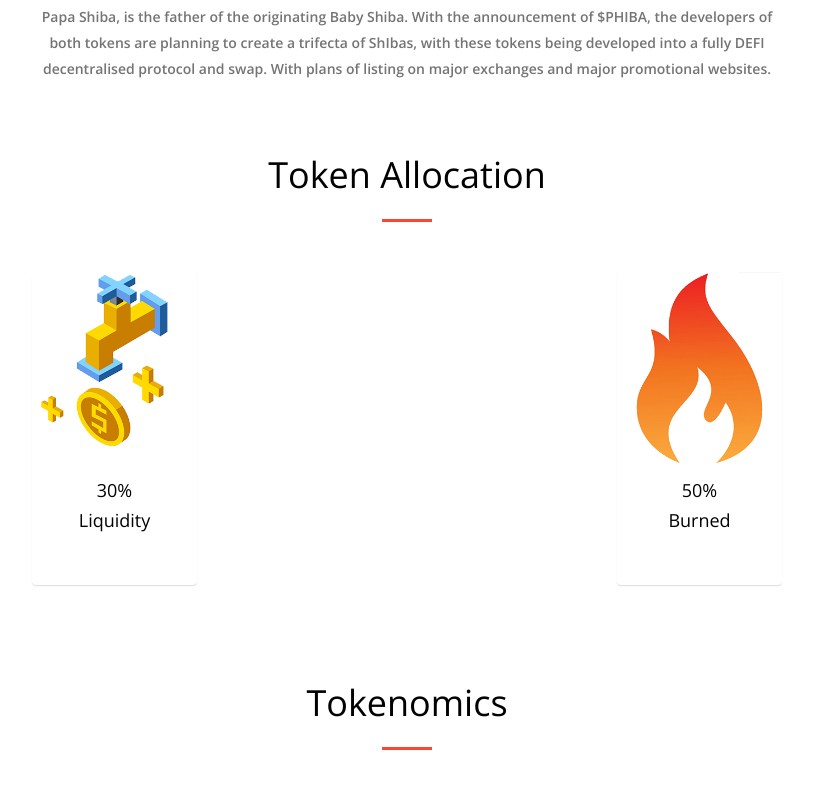
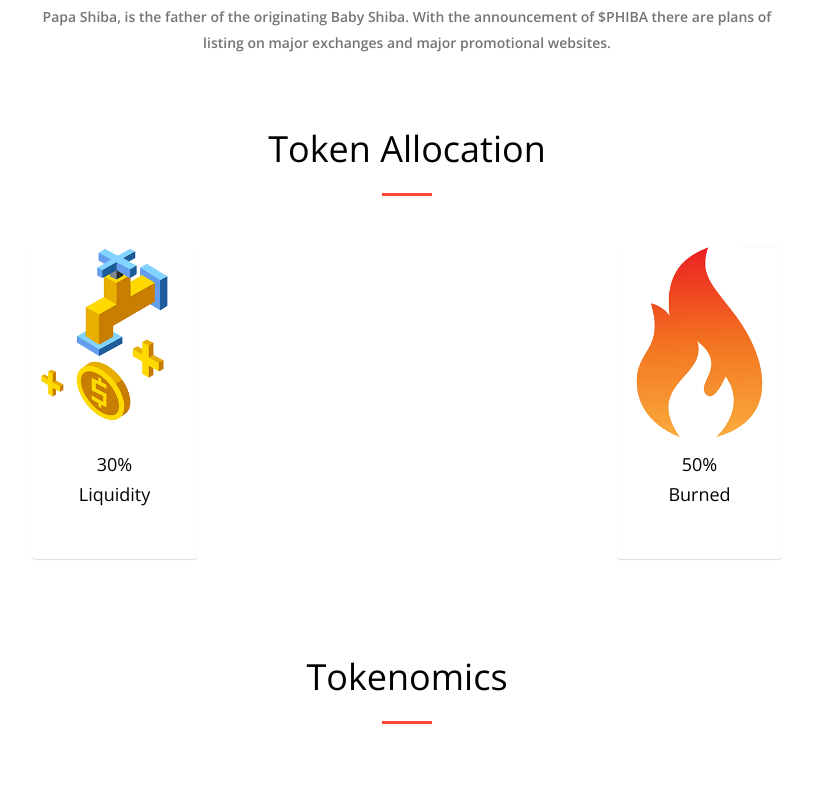
Before and after one commit to papashiba/website, a plain HTML site: page index.html in a window 1280 px wide. Shown: the part 981-1788 px from the top of the page, without its empty margins (233-1046 px from the left). Drawn offline with nearby package versions, Linux system fonts and the light colour scheme.

Commit message:
more removal of trifecta

```diff
--- a/index.html
+++ b/index.html
@@ -186,7 +186,7 @@
                     <!-- title description start -->
                     <div class="col-md-8 col-md-offset-2 text-center">
                         <p>
-                            <span class="lead"><strong>Papa Shiba, is the father of the originating Baby Shiba. With the announcement of $PHIBA, the developers of both tokens are planning to create a trifecta of ShIbas, with these tokens being developed into a fully DEFI decentralised protocol and swap. With plans of listing on major exchanges and major promotional websites.</strong></span><br><br>
+                            <span class="lead"><strong>Papa Shiba, is the father of the originating Baby Shiba. With the announcement of $PHIBA there are plans of listing on major exchanges and major promotional websites.</strong></span><br><br>
                         </p>
                     </div>
         <div id="team" class="pt75">
```
